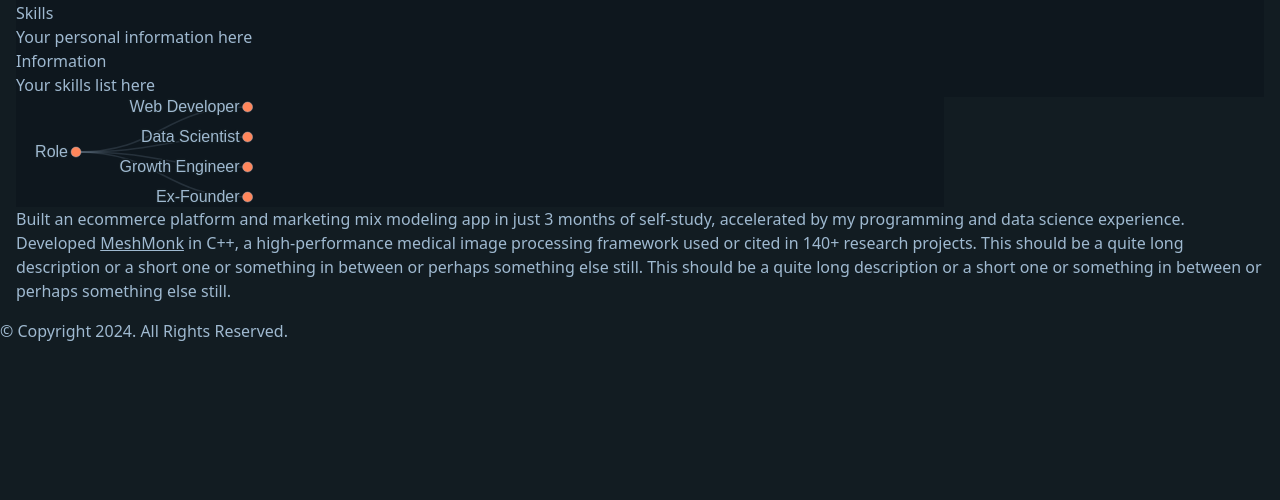
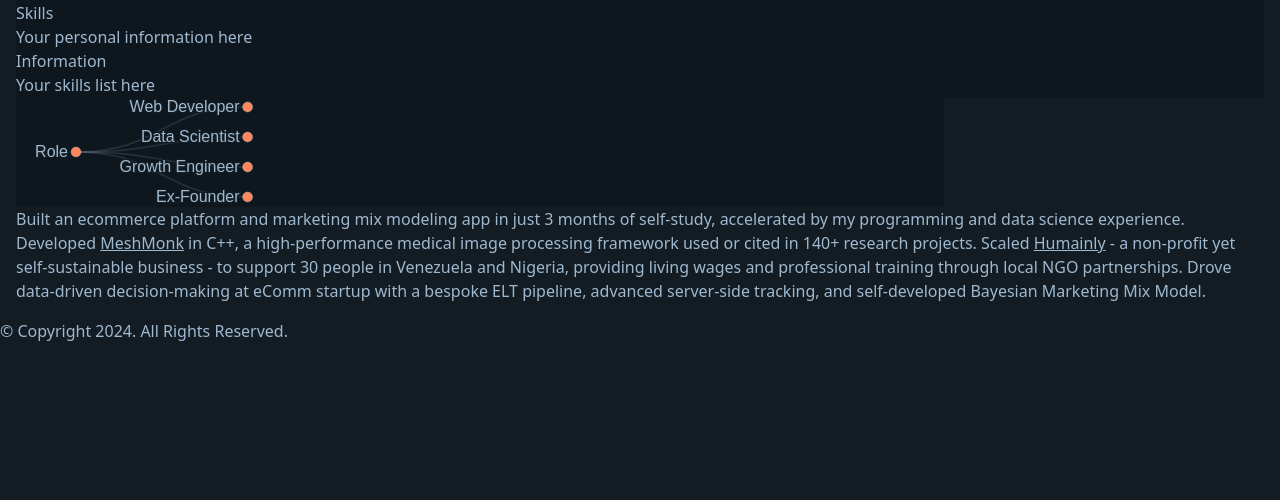
Before and after one commit to jsnyde0/resume, a Django app: page /resume/ in a window 1280 px wide. Shown: the part 958-1458 px from the top of the page. Run offline with Django 5.2, Linux system fonts and the light colour scheme; some libraries are stand-ins or nearby versions.

Commit message:
added final achievements

```diff
--- a/templates/cotton/resume_item_card.html
+++ b/templates/cotton/resume_item_card.html
@@ -1,3 +1,7 @@
+<c-vars
+    badge_type=""
+/>
+
 {% load static %}
 <div class="card bg-base-200 shadow-xl hover:shadow-2xl transition-all duration-300 ease-in-out transform hover:-translate-y-1 hover:bg-base-300">
     <div class="card-body p-8">
@@ -8,7 +12,7 @@
             <div class="flex-grow">
                 <div class="flex justify-between items-center mb-2">
                     <h3 class="card-title text-primary">{{ title }}</h3>
-                    <span class="badge badge-primary">{{ role }}</span>
+                    <span class="badge badge-neutral">{{ role }}</span>
                 </div>
                 <div class="flex items-center space-x-2 text-sm text-base-content/70">
                     <span>{{ company }}</span>
--- a/templates/resume.html
+++ b/templates/resume.html
@@ -34,16 +34,16 @@
                         <img class="absolute inset-0 w-full h-full object-cover transition-opacity duration-300 ease-in-out opacity-100 group-hover:opacity-0" src="{% static 'img/jonatan_avatar_smiling_no_bg.png' %}" alt="Jonatan Profile Picture"/>
                         <img class="absolute inset-0 w-full h-full object-cover transition-opacity duration-300 ease-in-out opacity-0 group-hover:opacity-100" src="{% static 'img/jonatan_avatar_roaring_no_bg.png' %}" alt="Jonatan Profile Picture (Roaring)"/>
                     </div>
-                    <h5 class="mb-1 text-xl font-medium">Jonatan Snyders</h5>
+                    <h3 class="mb-1 text-xl font-medium">Jonatan Snyders</h3>
                     <span class="text-sm text-base-content/70">Ex-Founder, Data Developer</span>
                     <p class="mt-2 text-sm text-base-content/70">An ex-founder and passionate Data Developer with an eye for Hypermedia Driven Applications and a love for data science.</p>
                     <div class="flex flex-wrap gap-2 mt-3">
-                        <span class="badge badge-primary">Web Dev</span>
-                        <span class="badge badge-secondary">Data Science</span>
-                        <span class="badge badge-accent">Ex-Founder</span>
-                        <span class="badge">Python</span>
-                        <span class="badge">Django</span>
-                        <span class="badge">SQL</span>
+                        <span class="badge badge-neutral">Web Dev</span>
+                        <span class="badge badge-neutral">Data Science</span>
+                        <span class="badge badge-neutral">Ex-Founder</span>
+                        <span class="badge badge-neutral">Python</span>
+                        <span class="badge badge-neutral">Django</span>
+                        <span class="badge badge-neutral">SQL</span>
                     </div>
                     <div x-data="{ showTooltip: false }" class="relative mt-4 inline-block w-full">
                         <a href="{% url 'download_cv' %}" @click.prevent="showTooltip = true; setTimeout(() => showTooltip = false, 3000)" class="btn btn-outline w-full">Download CV</a>
@@ -96,8 +96,8 @@
               accelerated by my programming and data science experience.</c-resume-item-card>
 
               <c-resume-item-card
-                  title="MeshMonk"
-                  role="Web Developer"
+                  title="Created MeshMonk - a medical image processing library"
+                  role="Data Scientist"
                   company="KULeuven"
                   location="Leuven, Belgium"
                   date_range="2017"
@@ -106,24 +106,24 @@
               >Developed <a href="https://github.com/TheWebMonks/meshmonk" target="_blank" class="link link-hover">MeshMonk</a> in C++, a high-performance medical image processing framework used or cited in 140+ research projects.</c-resume-item-card>
 
               <c-resume-item-card
-                  title="MeshMonk"
-                  role="Web Developer"
+                  title="Scaled international impact-first business to support 30 people"
+                  role="Ex-Founder"
+                  company="Humainly"
+                  location="Leuven, Belgium"
+                  date_range="2018 - 2022"
+                  image_url="{% static 'img/humainly-logo-green.png' %}"
+                  image_alt="Humainly Logo"
+              >Scaled <a href="https://humainly.com/" target="_blank" class="link link-hover">Humainly</a> - a non-profit yet self-sustainable business - to support 30 people in Venezuela and Nigeria, providing living wages and professional training through local NGO partnerships.</c-resume-item-card>
+
+              <c-resume-item-card
+                  title="Data engineering and Bayesian modelling at eComm startup"
+                  role="Growth Engineer"
                   company="KULeuven"
                   location="Leuven, Belgium"
                   date_range="2018 - 2022"
-                  image_url="{% static 'img/avatar_jonatan.png' %}"
+                  image_url="{% static 'img/moonbird-logo.svg' %}"
                   image_alt="KULeuven icon"
-              >This should be a quite long description or a short one or something in between or perhaps something else still.</c-resume-item-card>
-
-              <c-resume-item-card
-                  title="MeshMonk"
-                  role="Web Developer"
-                  company="KULeuven"
-                  location="Leuven, Belgium"
-                  date_range="2018 - 2022"
-                  image_url="{% static 'img/avatar_jonatan.png' %}"
-                  image_alt="KULeuven icon"
-              >This should be a quite long description or a short one or something in between or perhaps something else still.</c-resume-item-card>
+              >Drove data-driven decision-making at eComm startup with a bespoke ELT pipeline, advanced server-side tracking, and self-developed Bayesian Marketing Mix Model.</c-resume-item-card>
         </c-resume-card>
 
         <!-- Work Experience -->
```
Also changed, not shown: static/css/style.css (+14 -0 lines), static/img/humainly-logo-green.png (added), static/img/moonbird-logo.svg (added).
